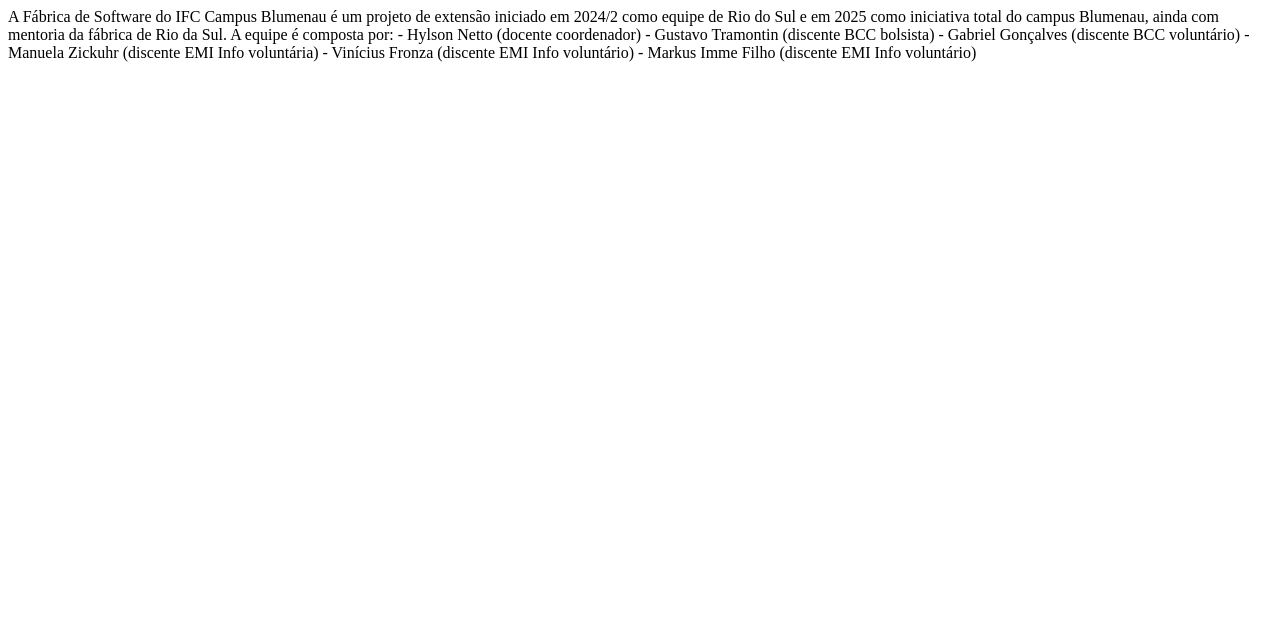
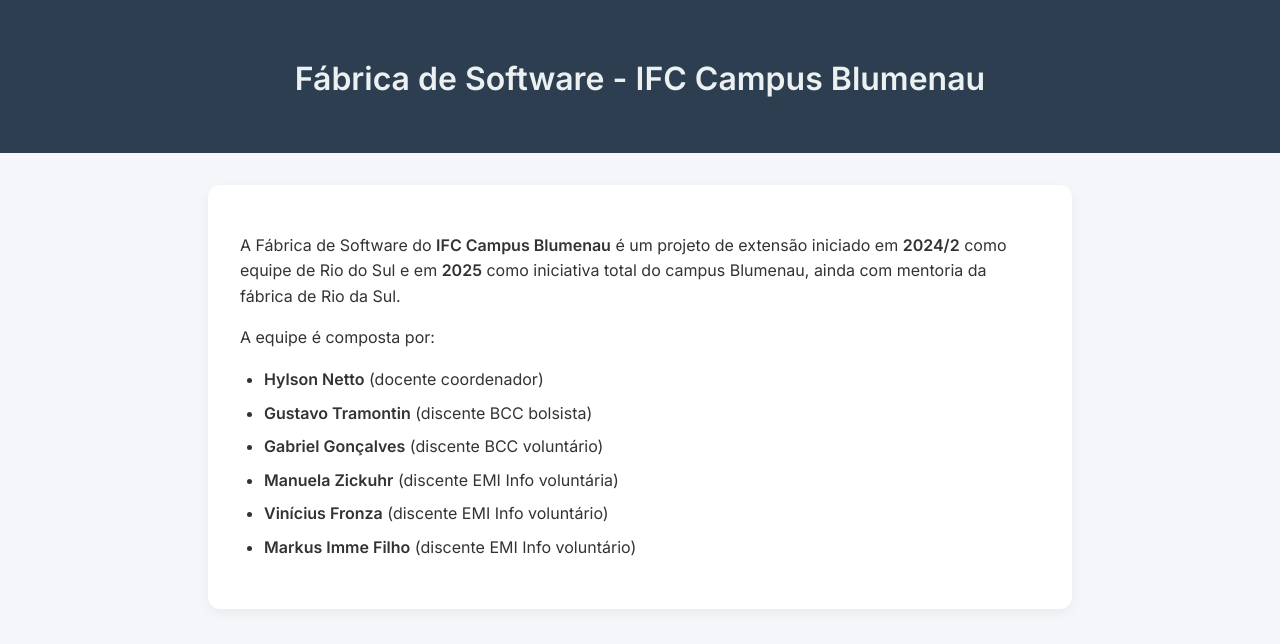
Before and after one commit to fabricaDeSonhos/fabricadesonhos.github.io, a plain HTML site: page index.html in a window 1280 px wide. Drawn offline with Linux system fonts and the light colour scheme.

Commit message:
Update index.html

```diff
--- a/index.html
+++ b/index.html
@@ -1,10 +1,73 @@
-A Fábrica de Software do IFC Campus Blumenau é um projeto de extensão iniciado em
-2024/2 como equipe de Rio do Sul e em 2025 como iniciativa total do campus Blumenau,
-ainda com mentoria da fábrica de Rio da Sul.
-A equipe é composta por:
-- Hylson Netto (docente coordenador)
-- Gustavo Tramontin (discente BCC bolsista)
-- Gabriel Gonçalves (discente BCC voluntário)
-- Manuela Zickuhr (discente EMI Info voluntária)
-- Vinícius Fronza (discente EMI Info voluntário)
-- Markus Imme Filho (discente EMI Info voluntário)
+<!DOCTYPE html>
+<html lang="pt-BR">
+<head>
+  <meta charset="UTF-8" />
+  <meta name="viewport" content="width=device-width, initial-scale=1.0" />
+  <title>Fábrica de Software - IFC Campus Blumenau</title>
+  <link href="https://fonts.googleapis.com/css2?family=Inter:wght@400;600&display=swap" rel="stylesheet">
+  <style>
+    body {
+      font-family: 'Inter', sans-serif;
+      margin: 0;
+      padding: 0;
+      background-color: #f4f6f9;
+      color: #333;
+      line-height: 1.6;
+    }
+
+    header {
+      background-color: #2c3e50;
+      color: #ecf0f1;
+      padding: 2rem;
+      text-align: center;
+    }
+
+    main {
+      max-width: 800px;
+      margin: 2rem auto;
+      padding: 2rem;
+      background-color: #ffffff;
+      border-radius: 12px;
+      box-shadow: 0 4px 12px rgba(0, 0, 0, 0.05);
+    }
+
+    h1 {
+      font-size: 2rem;
+      margin-bottom: 1rem;
+    }
+
+    ul {
+      padding-left: 1.5rem;
+    }
+
+    li {
+      margin-bottom: 0.5rem;
+    }
+
+    .highlight {
+      font-weight: 600;
+    }
+  </style>
+</head>
+<body>
+  <header>
+    <h1>Fábrica de Software - IFC Campus Blumenau</h1>
+  </header>
+  <main>
+    <p>
+      A Fábrica de Software do <span class="highlight">IFC Campus Blumenau</span> é um projeto de extensão iniciado em
+      <strong>2024/2</strong> como equipe de Rio do Sul e em <strong>2025</strong> como iniciativa total do campus Blumenau,
+      ainda com mentoria da fábrica de Rio da Sul.
+    </p>
+    <p>A equipe é composta por:</p>
+    <ul>
+      <li><strong>Hylson Netto</strong> (docente coordenador)</li>
+      <li><strong>Gustavo Tramontin</strong> (discente BCC bolsista)</li>
+      <li><strong>Gabriel Gonçalves</strong> (discente BCC voluntário)</li>
+      <li><strong>Manuela Zickuhr</strong> (discente EMI Info voluntária)</li>
+      <li><strong>Vinícius Fronza</strong> (discente EMI Info voluntário)</li>
+      <li><strong>Markus Imme Filho</strong> (discente EMI Info voluntário)</li>
+    </ul>
+  </main>
+</body>
+</html>
```
